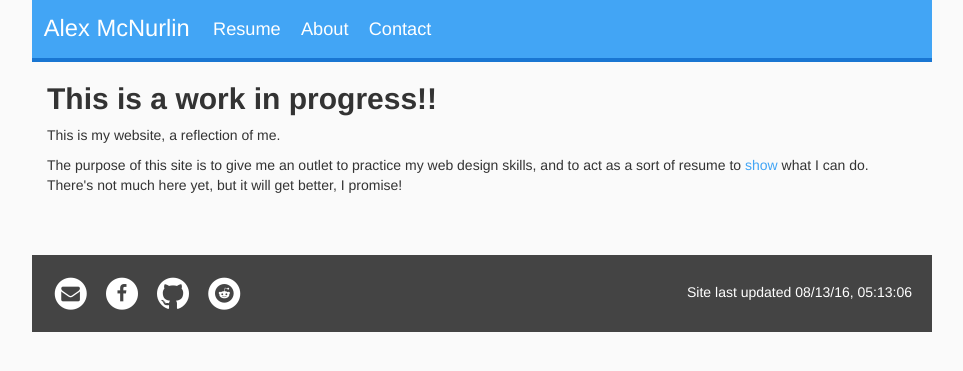
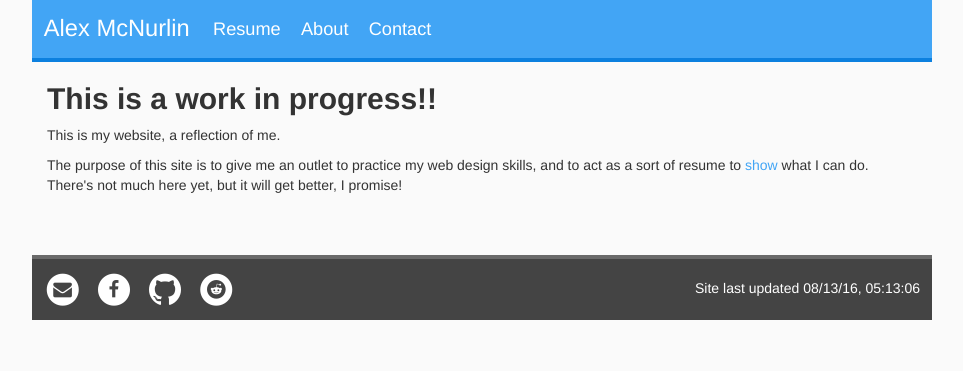
Before and after one commit to alexmcnurlin/alexmcnurlin.github.io, a Jekyll site: the page built from index.html, in a window 1280 px wide. Shown: the top 371 px of the page, without its empty margins (158-1121 px from the left). Built offline with Jekyll 4.4.1, drawn with Linux system fonts in a browser that asks for light colours; nearby versions of some CDN libraries.

Commit message:
Tweak footer CSS

```diff
--- a/public/css/core.sass
+++ b/public/css/core.sass
@@ -5,9 +5,10 @@
 $white:        #ffffff
 $light-grey:   #bdbdbd
 $dark:         #444444
+$darker:       lighten($dark, 15%)
 $background:   #fafafa
 $primary:      #42A5F5
-$primary-dark: #1976d2
+$primary-dark: darken($primary, 15%)
 
 $accent:       #b18e5f
 //$accent-dark:  #
@@ -82,11 +83,11 @@ nav
       text-decoration: none
 
 /* Footer */
-
 footer
   line-height: 2em
   background-color: $dark
-  padding: 20px
+  border-top: 4px solid $darker
+  padding: 12px
   margin: -15px
   margin-top: 50px
   vertical-align: middle
```
